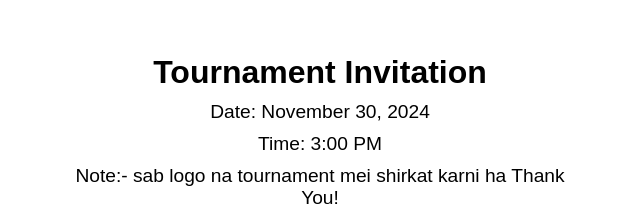
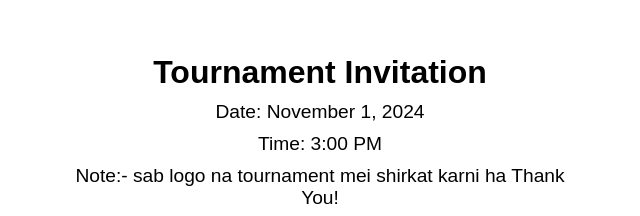
Before and after one commit to Abdul03140406868/invitation, a plain HTML site: page index.html in a window 1280 px wide. Shown: the part 237-453 px from the top of the page, 320-960 px from the left. Drawn offline with Linux system fonts and the light colour scheme.

Commit message:
Update index.html

```diff
--- a/index.html
+++ b/index.html
@@ -9,7 +9,7 @@
 <body>
     <div class="card">
         <h1>Tournament Invitation</h1>
-        <p>Date: November 30, 2024</p>
+        <p>Date: November 1, 2024</p>
         <p>Time: 3:00 PM</p>
        <p>Note:-
                sab logo na tournament mei shirkat karni ha Thank You!</p>
```
